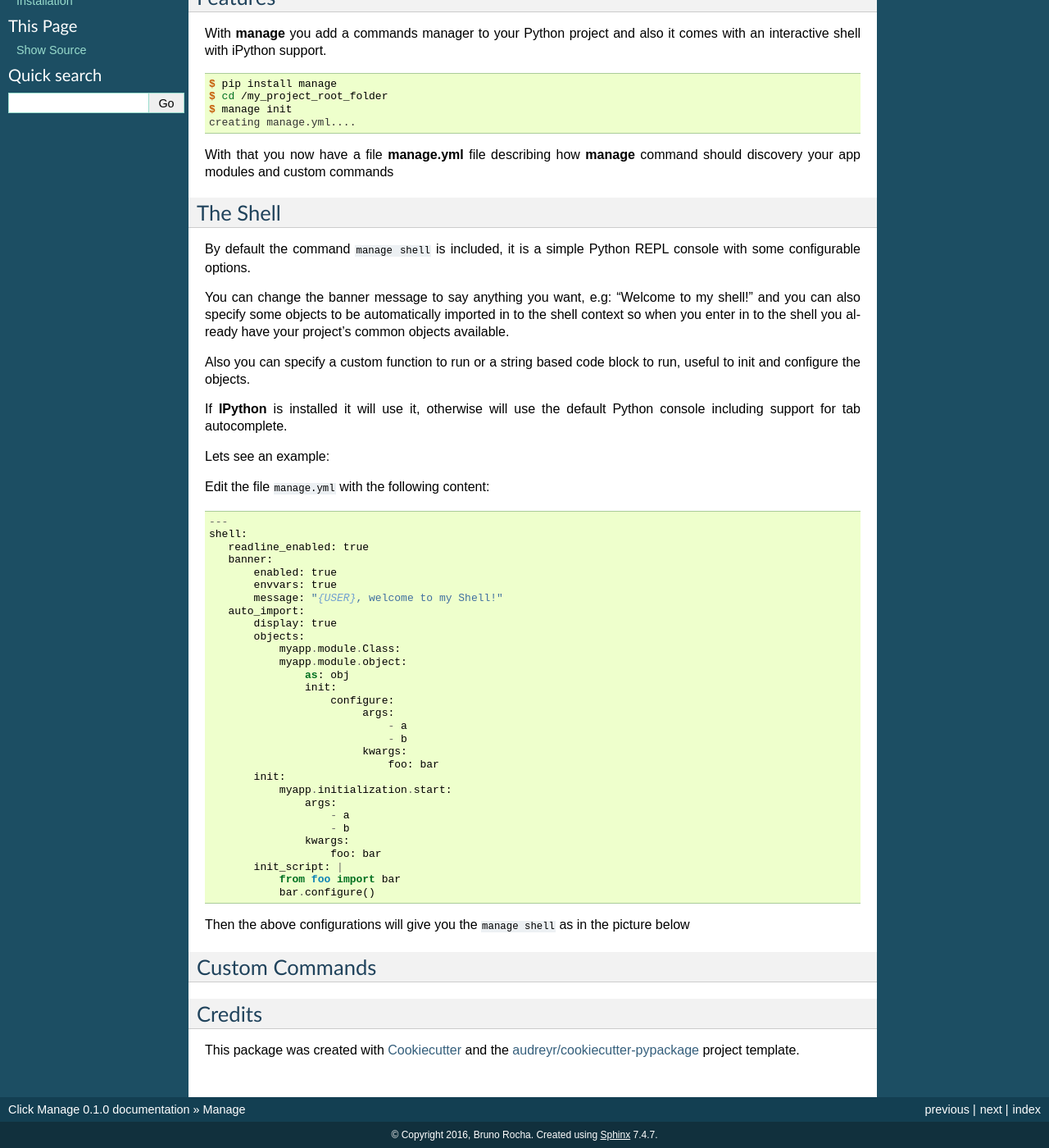
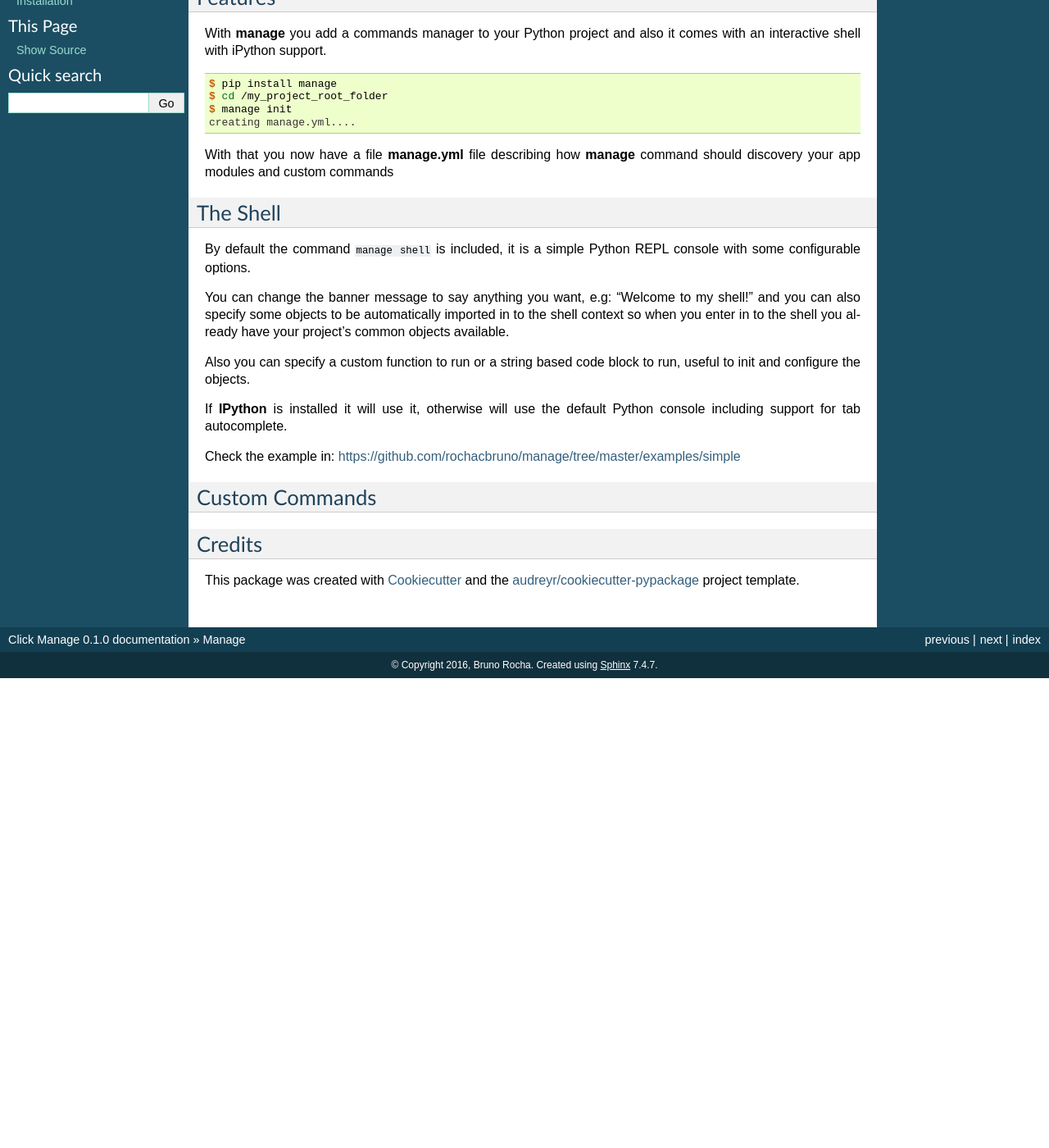
Before and after one commit to python-manage/manage, a Sphinx documentation site: the page built from docs/readme.rst, in a window 1280 px wide and 1400 px high, scrolled down 267 px. Shown: the whole window at 82% size. Built offline with Sphinx 7.4.7, drawn with Linux system fonts in a browser that asks for light colours; pages that are not in the unit, such as notebooks, are missing from menus; after the commit the page ends 1094 px from its top, so only the background shows below that.

Commit message:
Fix PY3 error

```diff
--- a/README.rst
+++ b/README.rst
@@ -54,43 +54,7 @@ Also you can specify a custom function to run or a string based code block to ru
 
 If **IPython** is installed it will use it, otherwise will use the default Python console including support for tab autocomplete.
 
-Lets see an example:
-
-Edit the file :code:`manage.yml` with the following content::
-
-    ---
-    shell:
-       readline_enabled: true
-       banner:
-           enabled: true
-           envvars: true
-           message: "{USER}, welcome to my Shell!"
-       auto_import:
-           display: true
-           objects:
-               myapp.module.Class:
-               myapp.module.object:
-                   as: obj
-                   init:
-                       configure:
-                            args:
-                                - a
-                                - b
-                            kwargs:
-                                foo: bar
-           init:
-               myapp.initialization.start:
-                   args:
-                       - a
-                       - b
-                   kwargs:
-                       foo: bar
-           init_script: |
-               from foo import bar
-               bar.configure()
-
-
-Then the above configurations will give you the :code:`manage shell` as in the picture below
+Check the example in: https://github.com/rochacbruno/manage/tree/master/examples/simple
 
 
 Custom Commands
--- a/docs/usage.rst
+++ b/docs/usage.rst
@@ -2,6 +2,4 @@
 Usage
 =====
 
-To use Manage in a project::
-
-    import manage
+.. include:: ../examples/simple/README.rst
```
Also changed, not shown: docs/manage.rst (+27 -3 lines), 1 other file.
